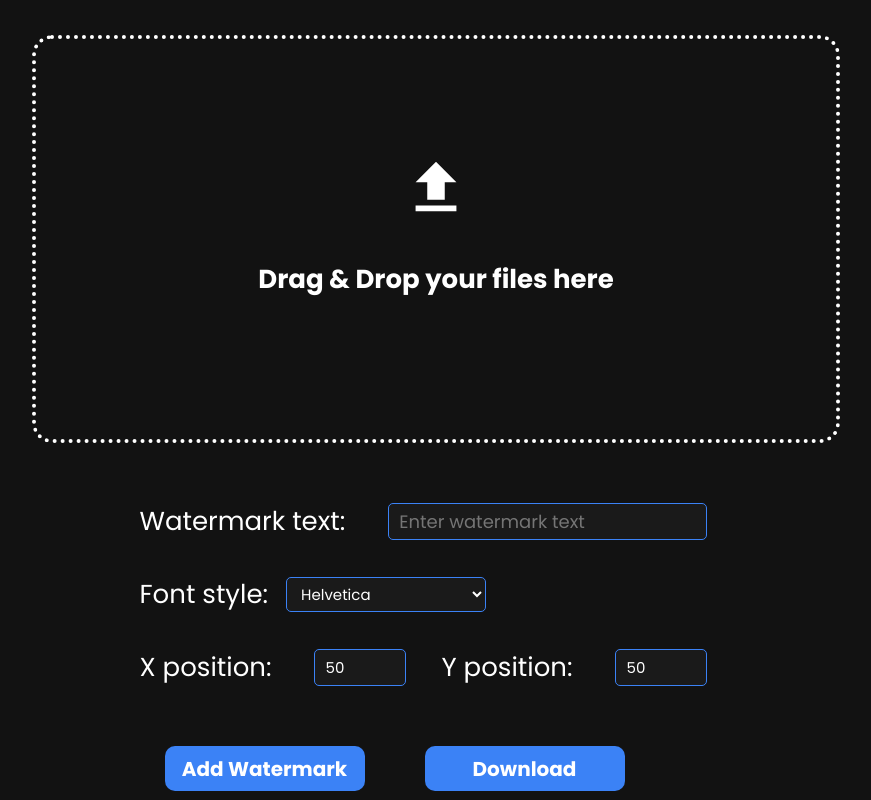
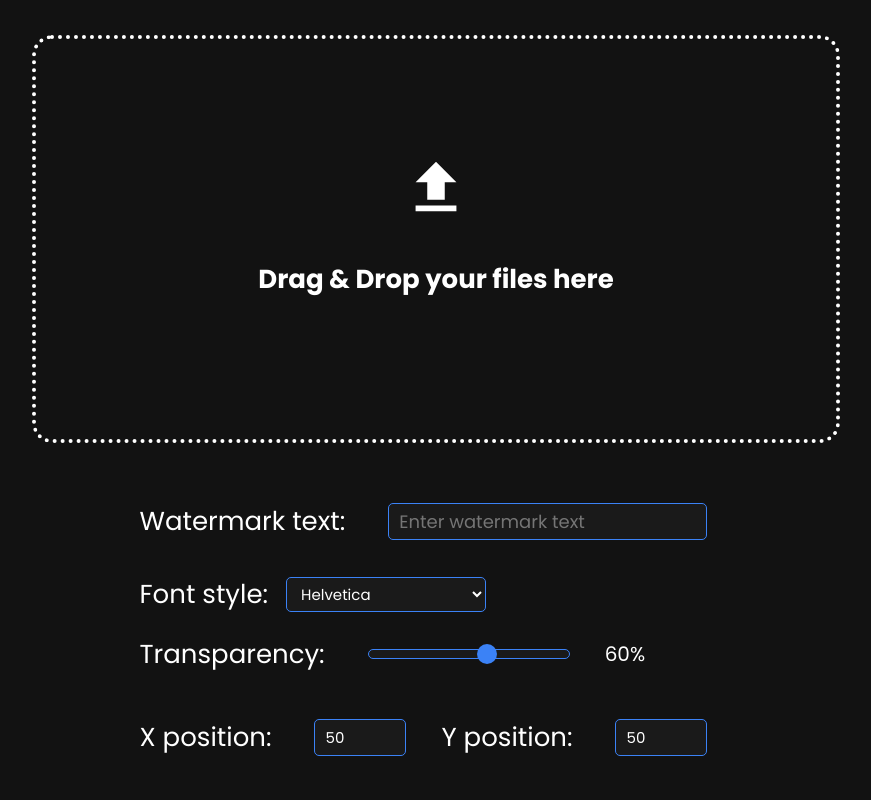
Before and after one commit to thedevarchive/image-watermark-editor, a React (Create React App) app: page / in a window 1280 px wide. Shown: the top 800 px of the page, without its empty margins (204-1075 px from the left). Built offline with nearby package versions, Linux system fonts and the light colour scheme.

Commit message:
Added slider that modifies transparency of watermark text

```diff
--- a/src/App.css
+++ b/src/App.css
@@ -54,6 +54,13 @@ button {
   height: 45px;
   margin: 25px;
   width: 200px;
+}
+
+button:disabled,
+button[disabled]{
+  border: 1px solid #999999;
+  background-color: #1E1E1E;
+  color: #EDEDED;
 }
 
 input, canvas {
@@ -135,3 +142,44 @@ input[type="text"] {
   flex-direction: column;
   gap: 10px;
 }
+
+.slider-input {
+  -webkit-appearance: none;
+  appearance: none;
+  height: 8px;
+  background: #1a1a1a;
+  border: 1px solid #3B82F6;
+  border-radius: 5px;
+  outline: none;
+}
+
+.slider-input::-webkit-slider-thumb {
+  -webkit-appearance: none;
+  appearance: none;
+  width: 20px;
+  height: 20px;
+  background: #3B82F6;
+  border-radius: 50%;
+  cursor: pointer;
+  transition: background-color 0.2s;
+}
+
+.slider-input::-moz-range-thumb {
+  width: 20px;
+  height: 20px;
+  background: #3B82F6;
+  border: none;
+  border-radius: 50%;
+  cursor: pointer;
+  transition: background-color 0.2s;
+}
+
+.slider-input::-webkit-slider-thumb:hover,
+.slider-input::-moz-range-thumb:hover {
+  background: #60a5fa;
+}
+
+.slider-input:active::-webkit-slider-thumb,
+.slider-input:active::-moz-range-thumb {
+  background: #2563eb;
+}
--- a/src/App.js
+++ b/src/App.js
@@ -5,12 +5,15 @@ import { MdFileUpload } from "react-icons/md";
 
 function App() {
   const [image, setImage] = useState(null);
+  const [hasFile, setHasFile] = useState(false);
+  const [isWatermarked, setIsWatermarked] = useState(false);
   const [filename, setFilename] = useState("");
   const [watermark, setWatermark] = useState({
     text: "",
     x: 50, // percentage
     y: 50,  // percentage
-    font: "Helvetica" // default font
+    font: "Helvetica", // default font
+    opacity: 60 // default opacity percentage
   });
 
   const canvasRef = useRef(null);
@@ -24,7 +27,7 @@ function App() {
     { value: "Helvetica", label: "Helvetica" },
     { value: "Arial", label: "Arial" },
     { value: "Times New Roman", label: "Times New Roman" },
-    { value: "CoolFont", label: "Custom Font" }
+    { value: "CoolFont", label: "Mystery Font" }
   ];
 
   // Handles image file upload from input element
@@ -40,6 +43,7 @@ function App() {
       reader.readAsDataURL(file);
       // Update filename state with the uploaded file's name
       setFilename(file.name);
+      setHasFile(true);
     }
   };
 
@@ -65,11 +69,9 @@ function App() {
       // Get custom font from files
       const font = new FontFace("CoolFont", "url(/fonts/CoolFont.otf)");
       font.load().then(() => {
-        document.fonts.add(font); // Add custom font to the document
-
-        // Add watermark to image based on font choice and position
+        document.fonts.add(font);
         ctx.font = `48px ${watermark.font}`;
-        ctx.fillStyle = "rgba(255, 255, 255, 0.6)";
+        ctx.fillStyle = `rgba(255, 255, 255, ${watermark.opacity / 100})`; // Convert percentage to decimal
         ctx.fillText(watermark.text, x, y);
       });
     };
@@ -129,7 +131,22 @@ function App() {
             ))}
           </select>
         </div>
-
+        <div className="input-group">
+          <span className="input-label">Transparency:</span>
+          <input
+            type="range"
+            value={watermark.opacity}
+            onChange={(e) => setWatermark(prev => ({ ...prev, opacity: Number(e.target.value) }))}
+            min="0"
+            max="100"
+            className="slider-input"
+            style={{ width: '200px' }}
+          />
+          <span style={{
+            minWidth: '40px',
+            fontSize: '20px'
+          }}>{watermark.opacity}%</span>
+        </div>
         <div className="input-group">
           <div className="input-group">
             <span className="input-label">X position:</span>
@@ -157,8 +174,8 @@ function App() {
           </div>
         </div>
         <div className="input-group">
-          <button onClick={addWatermark}>Add Watermark</button>
-          <button onClick={downloadImage}>Download</button>
+          <button onClick={addWatermark} disabled={!hasFile} onChange={() => setIsWatermarked(true)}>Add Watermark</button>
+          <button onClick={downloadImage} disabled={!isWatermarked}>Download</button>
         </div>
       </div>
       <canvas ref={canvasRef} />
```
